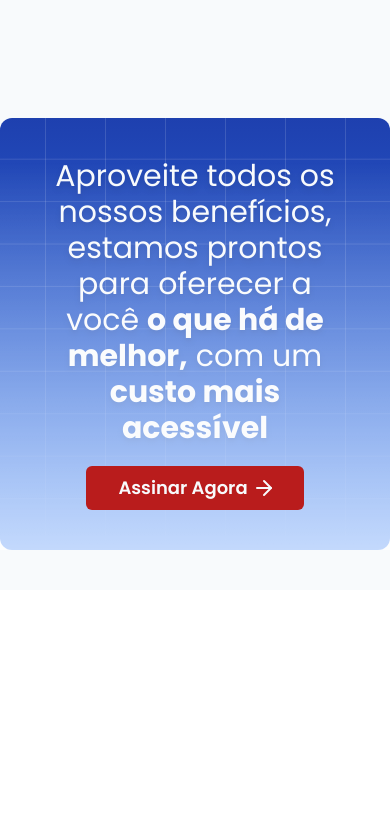
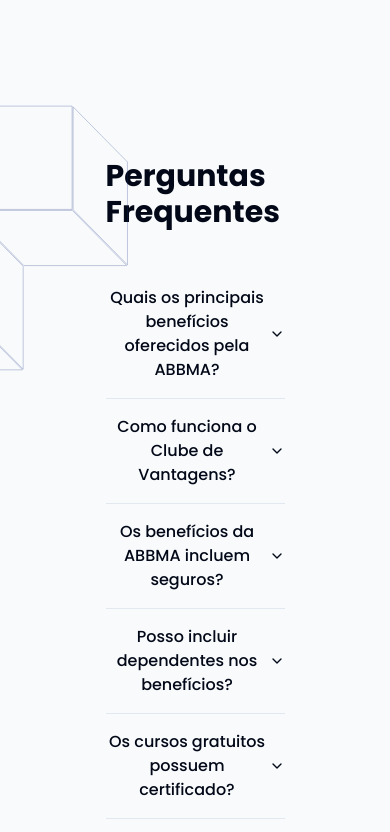
Before and after one commit to sirdav1d/abbma, a Next.js app: page / in a window 390 px wide. Shown: the part 6372-7204 px from the top of the page. Before the commit the page ends 6962 px from the top, so only its background shows below. Built offline with nearby package versions, Linux system fonts and the light colour scheme.

Commit message:
feat: :sparkles: novas animações e seções

```diff
--- a/app/page.tsx
+++ b/app/page.tsx
@@ -1,8 +1,10 @@
 /** @format */
 
 import DektopHeader from '@/components/desktop-header';
+import Footer from '@/components/footer';
 import About from '@/components/sections/about';
 import CTA from '@/components/sections/cta';
+import Faq from '@/components/sections/faq';
 import Features from '@/components/sections/features';
 import Hero from '@/components/sections/hero';
 import Price from '@/components/sections/price';
@@ -16,7 +18,9 @@
 				<About />
 				<Features />
 				<Price />
+				<Faq />
 				<CTA />
+				<Footer />
 			</div>
 		</main>
 	);
--- /dev/null
+++ b/components/sections/contact.tsx
@@ -0,0 +1,7 @@
+/** @format */
+
+import React from 'react';
+
+export default function Contact() {
+	return <div>Contact</div>;
+}
--- a/components/sections/cta.tsx
+++ b/components/sections/cta.tsx
@@ -10,7 +10,7 @@
 	return (
 		<div
 			className='p-10 w-full rounded-xl bg-gradient-to-b max-w-7xl mx-auto relative
-     from-blue-800 to-blue-500 flex flex-col items-center justify-center gap-5 my-10'>
+     from-blue-800 to-blue-500 flex flex-col items-center justify-center gap-5 my-20'>
 			<FadeText
 				framerProps={{
 					show: { transition: { delay: 0.2 } },
--- /dev/null
+++ b/components/sections/faq.tsx
@@ -0,0 +1,87 @@
+/** @format */
+
+import React from 'react';
+import { FadeText } from '../ui/fade-text';
+import {
+	Accordion,
+	AccordionContent,
+	AccordionItem,
+	AccordionTrigger,
+} from '../ui/accordion';
+import BlurIn from '../ui/blur-in';
+import RetCrossDark from '@/assets/ret-cross-dark';
+import RetStairs from '@/assets/ret-stairs';
+
+export default function Faq() {
+	const faq = [
+		{
+			question: 'Quais os principais benefícios oferecidos pela ABBMA?',
+			answer:
+				'Os principais benefícios incluem descontos em farmácias, restaurantes, lojas de pet, entretenimento, cursos gratuitos, descontos em telemedicina 24h e vantagens exclusivas em seguros e planos de saúde',
+		},
+		{
+			question: 'Como funciona o Clube de Vantagens?',
+			answer:
+				'Por apenas R$6,99 o associado tem acesso ao Clube de Vantagens que oferece descontos exclusivos em parceiros de todo o Brasil, como farmácias, restaurantes, lojas, entretenimento, e muito mais.',
+		},
+		{
+			question: 'Os benefícios da ABBMA incluem seguros?',
+			answer:
+				'Sim! A ABBMA oferece vantagens exclusivas em diversos tipos de seguros, como seguro de vida, carro, moto, residência, pet, viagem, e até mesmo seguros para obras e construção.',
+		},
+		{
+			question: 'Posso incluir dependentes nos benefícios?',
+			answer:
+				'Sim, você pode incluir dependentes para aproveitar benefícios como telemedicina e planos de saúde',
+		},
+		{
+			question: 'Os cursos gratuitos possuem certificado?',
+			answer:
+				'Sim, os cursos oferecidos possuem certificado, abrangendo áreas como idiomas, reforço escolar, gastronomia, preparação para o Enem, e muito mais.',
+		},
+		{
+			question: 'Como solicito a ativação de um benefício?',
+			answer:
+				'Para ativar um benefício, basta abrir um chamado na nossa plataforma, e um operador fará o cadastro manualmente junto ao parceiro correspondente.',
+		},
+	];
+	return (
+		<div className='w-full px-4 '>
+			<div className='mx-auto max-w-7xl py-20 items-center flex flex-col gap-10 relative lg:flex-row w-full'>
+				<div className='w-1/2'>
+					<BlurIn className='absolute -right-96 -top-56 scale-75'>
+						<RetCrossDark />
+					</BlurIn>
+					<BlurIn className='absolute -left-40 top-5'>
+						<RetStairs />
+					</BlurIn>
+					<FadeText framerProps={{ show: { transition: { delay: 0.2 } } }}>
+						<h2 className='font-bold text-3xl lg:text-5xl max-w-2xl mx-auto'>
+							Perguntas Frequentes
+						</h2>
+					</FadeText>
+				</div>
+				<div className='w-1/2'>
+					<FadeText
+						framerProps={{ show: { transition: { delay: 0.2 } } }}
+						className='w-1/2'>
+						{faq.map((f, index) => {
+							return (
+								<Accordion
+									className='w-full'
+									key={index}
+									type='single'
+									collapsible>
+									<AccordionItem value='item-1'>
+										<AccordionTrigger>{f.question}</AccordionTrigger>
+										<AccordionContent>{f.answer}</AccordionContent>
+									</AccordionItem>
+								</Accordion>
+							);
+						})}
+					</FadeText>
+				</div>
+			</div>
+		</div>
+	);
+}
--- a/components/sections/price.tsx
+++ b/components/sections/price.tsx
@@ -62,12 +62,12 @@
 							</CardDescription>
 						</CardHeader>
 						<CardContent>
-							<ul className='flex flex-col gap-3 w-full'>
+							<ul className='flex flex-col gap-3 w-full '>
 								{associado.map((item, index) => {
 									return (
 										<li
 											key={index}
-											className='flex w-full gap-2 items-center'>
+											className='flex w-full gap-2 items-center '>
 											<CircleCheckBig className='text-green-500 w-5 h-5 size-full' />
 											<span className='text-xs w-full'>{item}</span>
 										</li>
--- /dev/null
+++ b/components/ui/accordion.tsx
@@ -0,0 +1,58 @@
+"use client"
+
+import * as React from "react"
+import * as AccordionPrimitive from "@radix-ui/react-accordion"
+import { ChevronDown } from "lucide-react"
+
+import { cn } from "@/lib/utils"
+
+const Accordion = AccordionPrimitive.Root
+
+const AccordionItem = React.forwardRef<
+  React.ElementRef<typeof AccordionPrimitive.Item>,
+  React.ComponentPropsWithoutRef<typeof AccordionPrimitive.Item>
+>(({ className, ...props }, ref) => (
+  <AccordionPrimitive.Item
+    ref={ref}
+    className={cn("border-b", className)}
+    {...props}
+  />
+))
+AccordionItem.displayName = "AccordionItem"
+
+const AccordionTrigger = React.forwardRef<
+  React.ElementRef<typeof AccordionPrimitive.Trigger>,
+  React.ComponentPropsWithoutRef<typeof AccordionPrimitive.Trigger>
+>(({ className, children, ...props }, ref) => (
+  <AccordionPrimitive.Header className="flex">
+    <AccordionPrimitive.Trigger
+      ref={ref}
+      className={cn(
+        "flex flex-1 items-center justify-between py-4 font-medium transition-all hover:underline [&[data-state=open]>svg]:rotate-180",
+        className
+      )}
+      {...props}
+    >
+      {children}
+      <ChevronDown className="h-4 w-4 shrink-0 transition-transform duration-200" />
+    </AccordionPrimitive.Trigger>
+  </AccordionPrimitive.Header>
+))
+AccordionTrigger.displayName = AccordionPrimitive.Trigger.displayName
+
+const AccordionContent = React.forwardRef<
+  React.ElementRef<typeof AccordionPrimitive.Content>,
+  React.ComponentPropsWithoutRef<typeof AccordionPrimitive.Content>
+>(({ className, children, ...props }, ref) => (
+  <AccordionPrimitive.Content
+    ref={ref}
+    className="overflow-hidden text-sm transition-all data-[state=closed]:animate-accordion-up data-[state=open]:animate-accordion-down"
+    {...props}
+  >
+    <div className={cn("pb-4 pt-0", className)}>{children}</div>
+  </AccordionPrimitive.Content>
+))
+
+AccordionContent.displayName = AccordionPrimitive.Content.displayName
+
+export { Accordion, AccordionItem, AccordionTrigger, AccordionContent }
--- a/components/ui/retro-grid.tsx
+++ b/components/ui/retro-grid.tsx
@@ -12,7 +12,7 @@
 	return (
 		<div
 			className={cn(
-				'pointer-events-none absolute size-full overflow-hidden opacity-70 bg-blue-500[perspective:200px]',
+				'pointer-events-none absolute size-full overflow-hidden opacity-60 bg-blue-500[perspective:200px]',
 				className,
 			)}
 			style={{ '--grid-angle': `${angle}deg` } as React.CSSProperties}>
--- /dev/null
+++ b/components/ui/separator.tsx
@@ -0,0 +1,31 @@
+"use client"
+
+import * as React from "react"
+import * as SeparatorPrimitive from "@radix-ui/react-separator"
+
+import { cn } from "@/lib/utils"
+
+const Separator = React.forwardRef<
+  React.ElementRef<typeof SeparatorPrimitive.Root>,
+  React.ComponentPropsWithoutRef<typeof SeparatorPrimitive.Root>
+>(
+  (
+    { className, orientation = "horizontal", decorative = true, ...props },
+    ref
+  ) => (
+    <SeparatorPrimitive.Root
+      ref={ref}
+      decorative={decorative}
+      orientation={orientation}
+      className={cn(
+        "shrink-0 bg-border",
+        orientation === "horizontal" ? "h-[1px] w-full" : "h-full w-[1px]",
+        className
+      )}
+      {...props}
+    />
+  )
+)
+Separator.displayName = SeparatorPrimitive.Root.displayName
+
+export { Separator }
--- a/package.json
+++ b/package.json
@@ -9,6 +9,8 @@
     "lint": "next lint"
   },
   "dependencies": {
+    "@radix-ui/react-accordion": "^1.2.2",
+    "@radix-ui/react-separator": "^1.1.1",
     "@radix-ui/react-slot": "^1.1.0",
     "class-variance-authority": "^0.7.1",
     "clsx": "^2.1.1",
--- a/tailwind.config.ts
+++ b/tailwind.config.ts
@@ -57,7 +57,9 @@
   			sm: 'calc(var(--radius) - 4px)'
   		},
   		animation: {
-  			grid: 'grid 15s linear infinite'
+  			grid: 'grid 15s linear infinite',
+  			'accordion-down': 'accordion-down 0.2s ease-out',
+  			'accordion-up': 'accordion-up 0.2s ease-out'
   		},
   		keyframes: {
   			grid: {
@@ -67,6 +69,22 @@
   				'100%': {
   					transform: 'translateY(0)'
   				}
+  			},
+  			'accordion-down': {
+  				from: {
+  					height: '0'
+  				},
+  				to: {
+  					height: 'var(--radix-accordion-content-height)'
+  				}
+  			},
+  			'accordion-up': {
+  				from: {
+  					height: 'var(--radix-accordion-content-height)'
+  				},
+  				to: {
+  					height: '0'
+  				}
   			}
   		}
   	}
```
Also changed, not shown: components/footer.tsx (added, +46 -0 lines), 1 other file (tests, documents, lock files or other folders).
